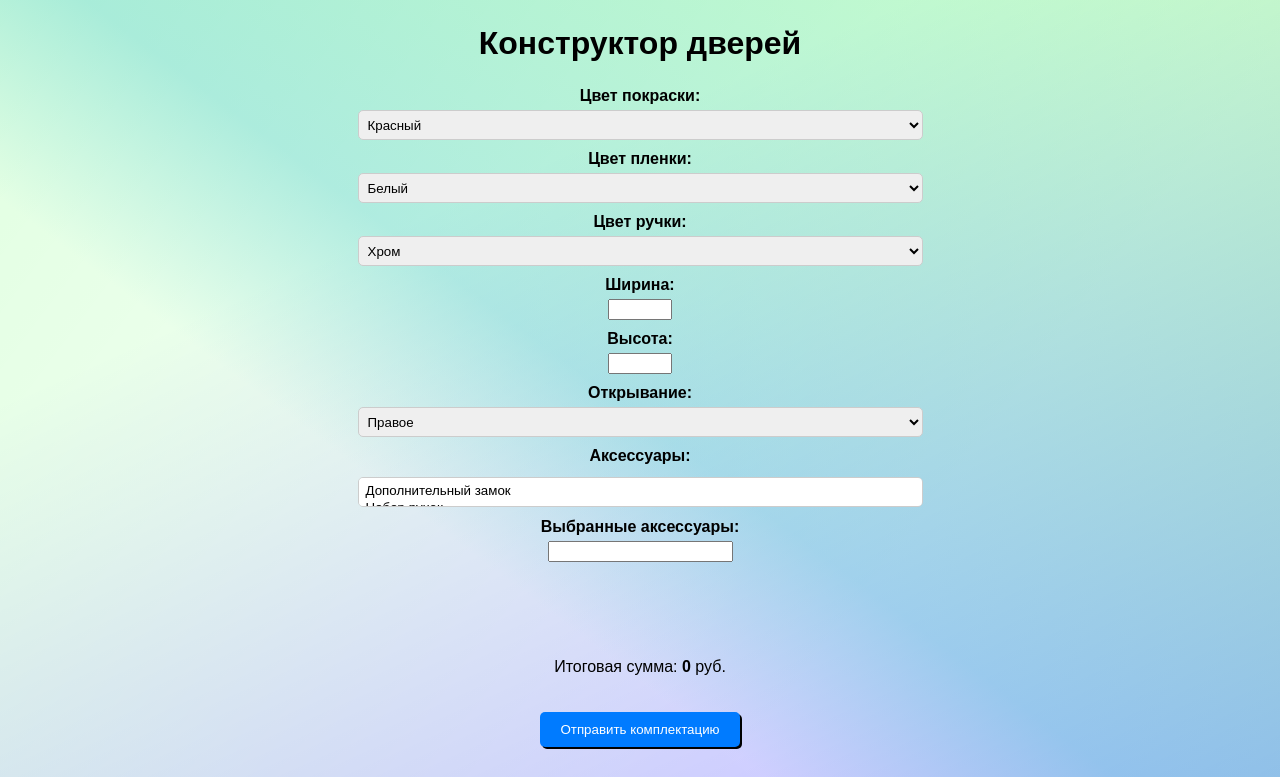
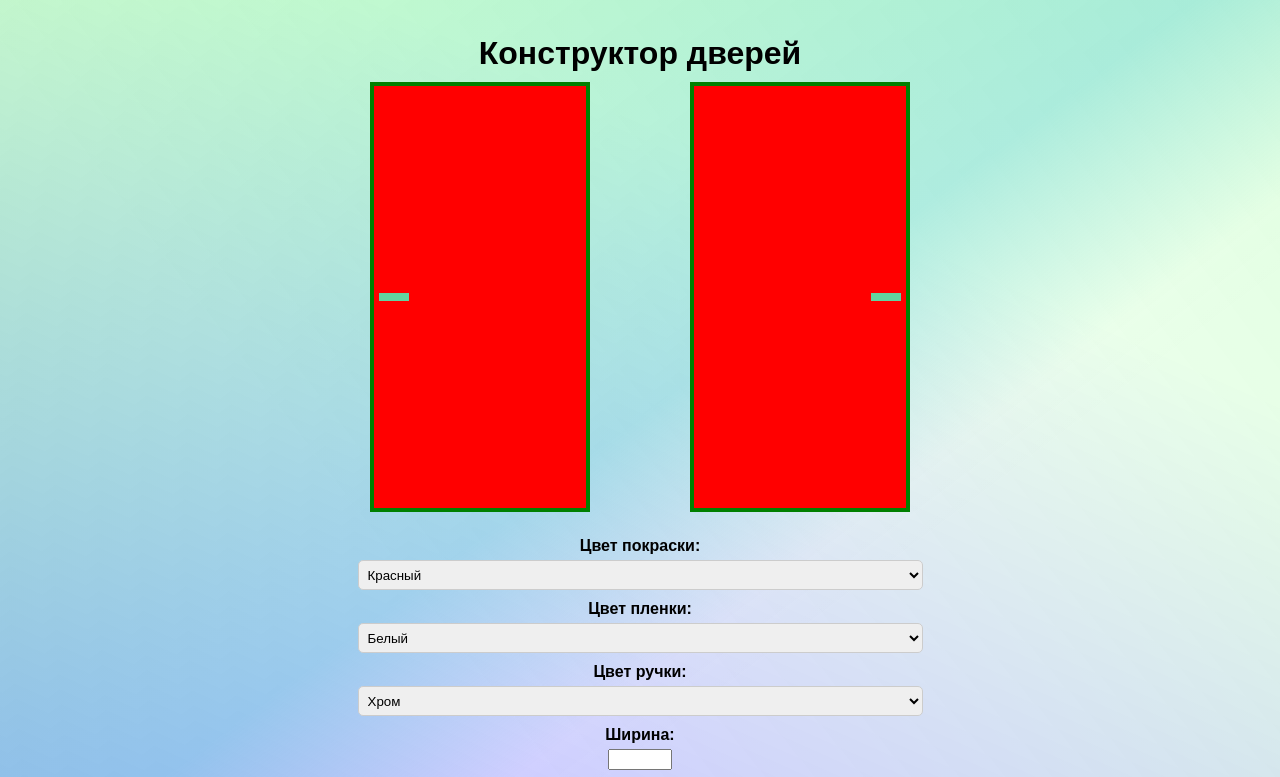
Before and after one commit to denis991/dverifalko, a plain HTML site: page index.html in a window 1280 px wide. Shown: the top 777 px of the page. Drawn offline with Linux system fonts and the light colour scheme.

Commit message:
background

```diff
--- a/index.html
+++ b/index.html
@@ -7,9 +7,9 @@
 	</head>
 	<body>
 		<div class="container">
-			<div class="header">
+			<header class="header">
 				<h1>Конструктор дверей</h1>
-				<div class="door">
+				<div class="door" id="door">
 					<div class="door-outer" id="outer-door">
 						<!-- // цвет покраски -->
 						<div class="door-color-paint"></div>
@@ -22,7 +22,6 @@
 						</div>
 					</div>
 					<div class="door-inner" id="inner-door">
-						<div class="door-outer">
 						<!-- // цвет покраски -->
 						<div class="door-color-paint"></div>
 						<!-- // цвет пленки -->
@@ -31,7 +30,6 @@
 						<div class="door-opening mirror">
 							<!-- // цвет ручки -->
 							<div class="door-color-handle"></div>
-							</div>
 						</div>
 					</div>
 				</div>
@@ -82,13 +80,14 @@
 						</select>
 					</div>
 					<div class="parameter">
-
 						<div class="tooltip">
 							<label for="accessories">Аксессуары:</label>
-							<span class="tooltiptext">Для выбора нескольких аксессуаров зажмите ⌘ Command или Ctrl</span>
+							<span class="tooltiptext"
+								>Для выбора нескольких аксессуаров зажмите ⌘ Command или Ctrl</span
+							>
 						</div>
 						<div class="select-wrapper" id="select-wrapper">
-							<select id="accessories" class="select" multiple >
+							<select id="accessories" class="select" multiple>
 								<option value="lock">Дополнительный замок</option>
 								<option value="handle-set">Набор ручек</option>
 								<option value="peephole">Глазок</option>
@@ -106,7 +105,7 @@
 						<input id="selected-accessories" type="text" readonly />
 					</div>
 				</div>
-			</div>
+			</header>
 			<div class="output">
 				<div class="price">
 					<p>Итоговая сумма: <span id="total-price">0</span> руб.</p>
--- a/script.js
+++ b/script.js
@@ -24,6 +24,9 @@ hideBtn.addEventListener("click", hideOptions);
 accessoriesSelect.addEventListener("change", updateSelectedAccessories);
 
 //door двери
+
+
+
 // Получаем элементы управления параметрами
 const colorPaintSelect = document.getElementById('color-paint');
 const colorFilmSelect = document.getElementById('color-film');
@@ -35,24 +38,31 @@ const doorOuter = document.querySelector('.door-outer');
 const doorInner = document.querySelector('.door-inner');
 
 // Обработчик события изменения параметров
-function handleParameterChange() {
-  // Получаем выбранные значения параметров
-  const selectedColorPaint = colorPaintSelect.value;
-  const selectedColorFilm = colorFilmSelect.value;
-  const selectedColorHandle = colorHandleSelect.value;
-  const selectedOpening = openingSelect.value;
+function updateDoor() {
+    // Получаем выбранные значения параметров
+  const colorPaint = colorPaintSelect.value;
+  const colorFilm = colorFilmSelect.value;
+  const colorHandle = colorHandleSelect.value;
+  const opening = openingSelect.value;
 
+  outerDoor.style.backgroundColor = colorPaint;
+  innerDoor.style.backgroundColor = colorFilm;
+  innerDoor.style.borderColor = colorHandle;
+  innerDoor.style.borderStyle = 'solid';
+  innerDoor.style.borderWidth = '2px';
   // Применяем выбранные значения к двери
-  doorOuter.style.backgroundColor = selectedColorPaint;
-  doorInner.style.backgroundColor = selectedColorFilm;
-  doorInner.style.transform = selectedOpening === 'left' ? 'rotateY(180deg)' : 'rotateY(0)';
+  if (opening === 'left') {
+    outerDoor.style.transform = 'rotateY(180deg)';
+  } else {
+    outerDoor.style.transform = 'none';
+  }
 }
 
 // Добавляем обработчик события изменения параметров
-colorPaintSelect.addEventListener('change', handleParameterChange);
-colorFilmSelect.addEventListener('change', handleParameterChange);
-colorHandleSelect.addEventListener('change', handleParameterChange);
-openingSelect.addEventListener('change', handleParameterChange);
+colorPaintSelect.addEventListener('change', updateDoor);
+colorFilmSelect.addEventListener('change', updateDoor);
+colorHandleSelect.addEventListener('change', updateDoor);
+openingSelect.addEventListener('change', updateDoor);
 //v2
 /**   // Функция для применения выбранных параметров к визуальной части двери
 function applyDoorStyle() {
--- a/styles.css
+++ b/styles.css
@@ -4,7 +4,17 @@ body {
 	margin: 0;
 	padding: 0;
 	font-family: Arial, sans-serif;
-	background: linear-gradient(#f5f5f5, #fff);
+
+	z-index: 0;
+}
+body::before {
+	content: '';
+	position: fixed;
+	top: 0;
+	left: 0;
+	right: 0;
+	bottom: 0;
+	z-index: -1;
 	background: linear-gradient(
 			217deg,
 			rgba(25, 254, 29, 0.218) 0%,
@@ -14,30 +24,30 @@ body {
 		),
 		linear-gradient(127deg, rgba(0, 255, 0, 0.123), rgba(0, 255, 0, 0) 70.71%),
 		linear-gradient(336deg, rgba(0, 0, 255, 0.261), rgba(0, 0, 255, 0) 70.71%);
+
+	background-repeat: repeat-x;
+	background-size: cover;
+	background-position: center;
+	transform: scaleX(-1);
 }
-
 .container {
-	width: 100%;
+	width: 100vw;
 }
 
 .header {
-	/* background-color: #f5f5f5; */
 	padding: 25px;
 	text-align: center;
 }
 
 .header h1 {
-	margin: 0;
+	margin: 10px;
 	padding: 0;
 }
-
 .door {
-	width: 50%;
-	height: auto;
+	display: flex;
+	width: 50vw;
 	margin: 0 auto;
-	position: relative;
 }
-
 .parameters {
 	width: 50%;
 	margin: 0 auto;
@@ -88,8 +98,8 @@ body {
 	background-color: #28a745;
 }
 
-.output{
-  display:flex;
+.output {
+	display: flex;
 	justify-content: space-evenly;
 	align-items: center;
 	flex-direction: column;
@@ -153,3 +163,51 @@ body {
 	opacity: 1;
 }
 // /* end accessories  */
+
+// /*  door  */
+
+header div:first-child {
+}
+.header div:nth-child(-n + 1) {
+}
+.door > div {
+	width: calc(33vw / 2);
+	height: calc(33vw);
+	max-width: 224px;
+	max-height: 516px;
+	margin: 0 auto;
+	position: relative;
+	/*цвет цвет пленки*/
+	border: 4px solid green;
+	/*цвет покраски или рамки */
+	background: red;
+}
+.door-opening {
+	width: 100%;
+	height: 100%;
+	display: flex;
+	flex-direction: column;
+	flex-wrap: nowrap;
+
+	justify-content: center;
+	/*расположение замка если он слева */
+	align-items: flex-start;
+
+	/* position: absolute;
+	top: 50%;
+  margin:10px */
+}
+.door-color-handle {
+	max-width: 30px;
+	max-height: 10px;
+	width: 3vw;
+	height: 1vh;
+	/*цвет ручки */
+	background-color: rgb(98, 211, 160);
+	margin: 5px;
+}
+.mirror {
+
+	/* расположение замка зеркальное оторажение  */
+	align-items: flex-end;
+}
```
Lines whose indentation alone changed are shown as unchanged.
